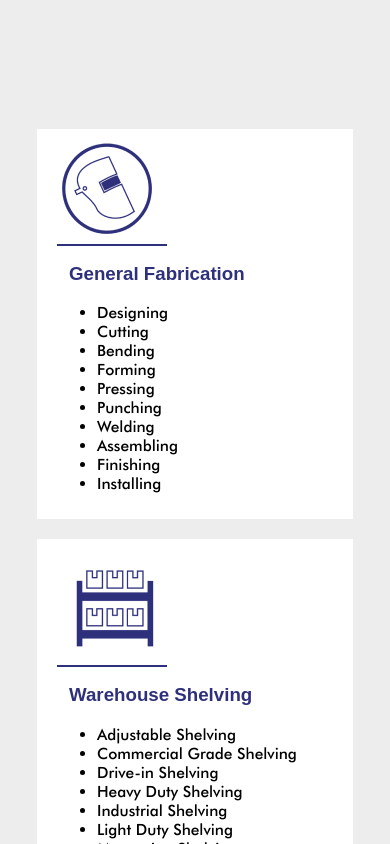
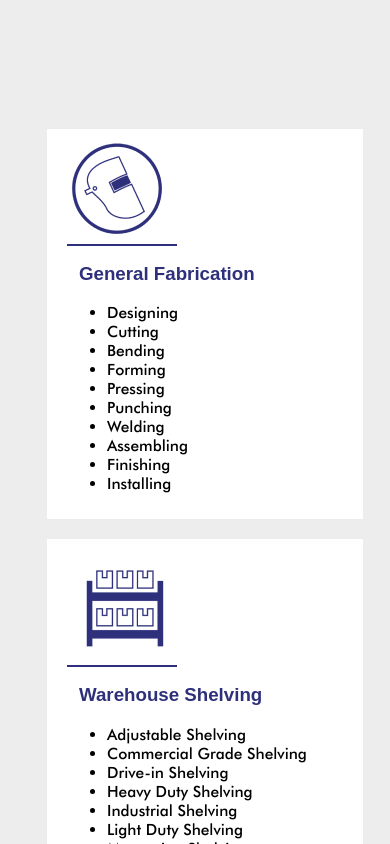
Before and after one commit to Usamaalikhan654/Habibullah-WB, a React (Create React App) app in the folder hepl-master/: page /#/ in a window 390 px wide. Shown: the part 1220-2064 px from the top of the page. Built offline with nearby package versions, Linux system fonts and the light colour scheme.

Commit message:
3.2.6
version deployed

```diff
--- a/hepl-master/src/Pages/Home/Cards.css
+++ b/hepl-master/src/Pages/Home/Cards.css
@@ -11,7 +11,7 @@ body {
 /* Float four columns side by side */
 .column {
   width: 100%;
-
+  margin: 0 10px;
   background-color: white;
 }
 
@@ -249,6 +249,10 @@ top: 1409px;*/
       padding: 0;
       padding-top: 30px;
   }
+
+  .column {
+    padding: 0 10px;
+  }
 }
 
 
```
